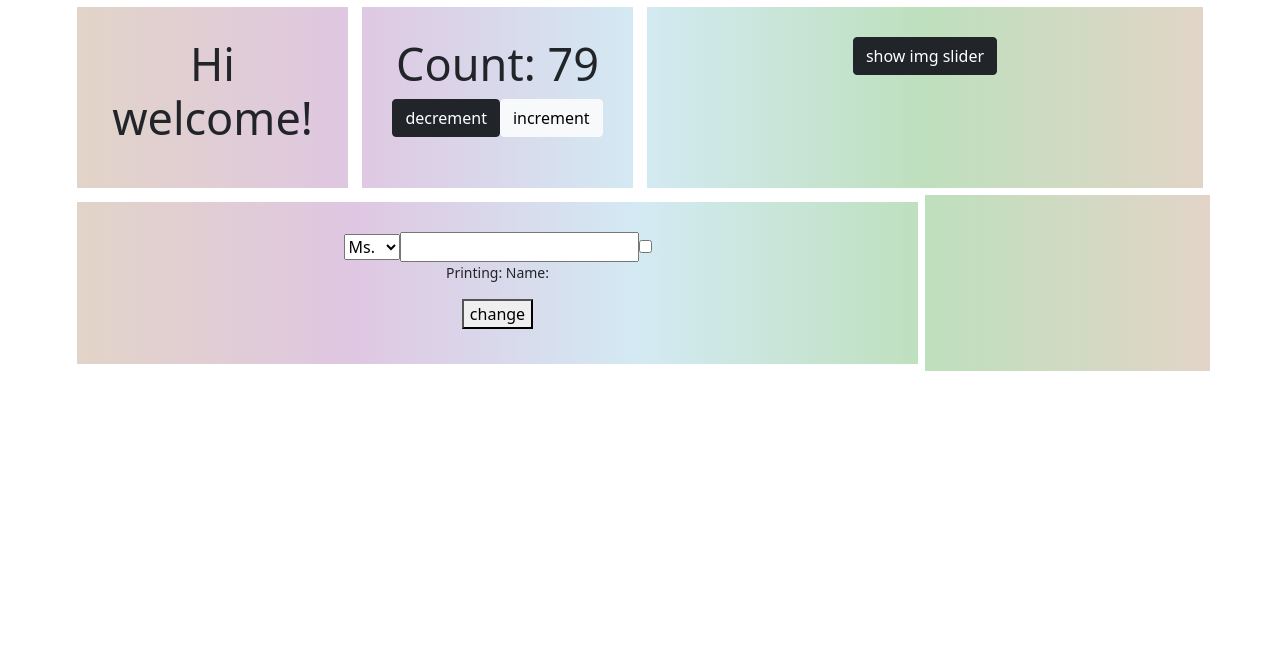
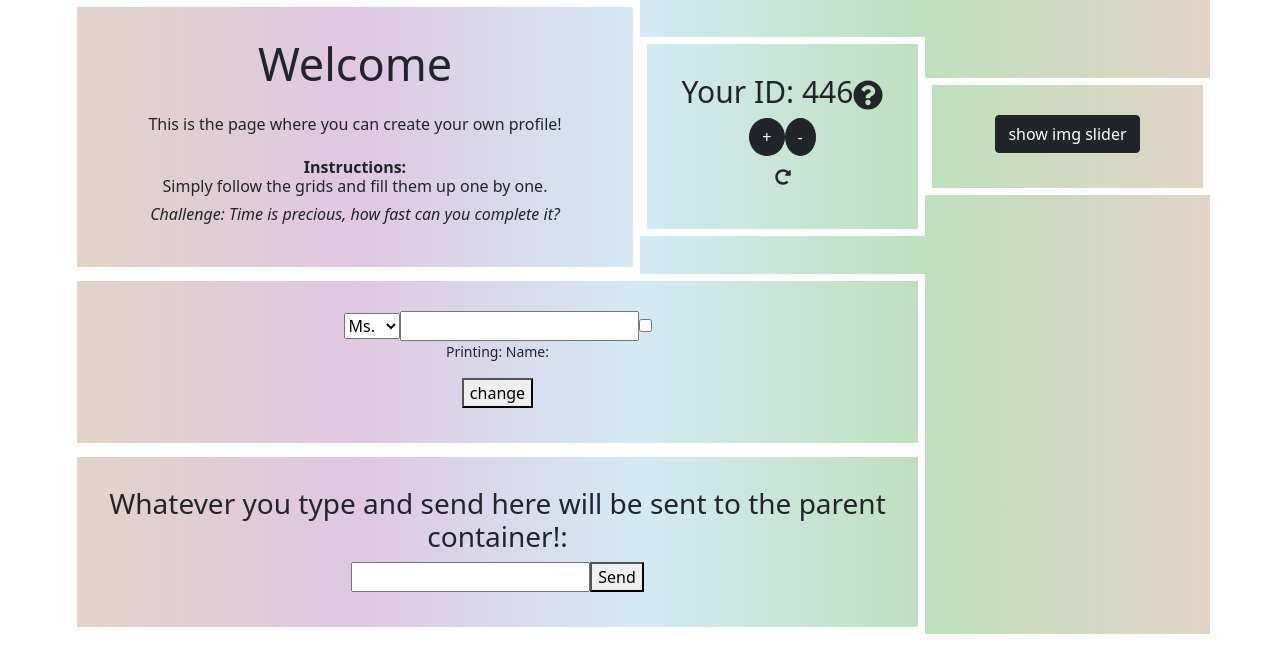
Before and after one commit to st3fz/react.js-practise, a React (Create React App) app: page / in a window 1280 px wide. Shown: the top 672 px of the page. Built offline with nearby package versions, Linux system fonts and the light colour scheme.

Commit message:
😀 Renamed some functions and moved all components into components/cards

```diff
--- a/src/App.tsx
+++ b/src/App.tsx
@@ -1,47 +1,48 @@
 import React, { useState } from 'react';
 import './App.css';
-import Color from './components/Color';
-import Counter from './components/Counter';
-import Form from './components/Form';
-import Form2 from './components/Form2';
-import ImageSlider from './components/ImageSlider';
+import Welcome from './components/cards/Welcome';
+import Id from './components/cards/Id';
+import Form from './components/cards/Form';
+import Callback from './components/cards/Callback';
+import ImageSlider from './components/cards/ImageSlider';
 
-function App() {
+const App :  React.FC = () => {
 
-  const randomNumber : number = Math.floor(
-    Math.random() * 100
-  )
-
-  const [name , setName] = useState<string>("");
-
-  const handleCallback = () => {
-    setName("");
-  }
+  const [ fullName , setFullName ] = useState<string>("");
+  const [ randomId , setRandomId ] = useState<number>(NaN);
 
   return (
-    <div className="container text-center my-auto">
-      <div className="row">
-        <div className="col-3">
-          <Color/>
+    <div className="container text-center">
+
+      {/* Components */}
+      <div className="row align-items-center">
+        <div className="col-6">
+          <Welcome/>
         </div>
         <div className="col-3">
-          <Counter initialCount={randomNumber}/>
+          <Id setRandomId={setRandomId}/>
         </div>
-        <div className="col-6">
+        <div className="col-3">
           <ImageSlider/>
         </div>
         <div className="col-9">
-          <Form
-          // handleCallback={handleCallback}
-          // name={name}
-          />
+          <Form/>
         </div>
-        {/* <div className="col-9"> */}
-          {/* <Form2/> */}
-        {/* </div> */}
+        <div className="col-9">
+          <Callback setFullName={setFullName}/>
+        </div>
       </div>
+
+      {/* // Filled in details */}
+      {/* <div>
+        Name: {fullName}
+        Random Id: {randomId}
+      </div> */}
+
     </div>
   );
+
+
 }
 
 export default App;
--- /dev/null
+++ b/src/UserData.tsx
@@ -0,0 +1,5 @@
+import React from 'react';
+
+export const UserData = {
+    info: String
+}
--- a/src/components/Color.tsx
+++ /dev/null
@@ -1,9 +0,0 @@
-const Color: React.FC = () => {
-    return(
-        <>
-        <h1>Hi welcome!</h1>
-        </>
-    )
-}
-
-export default Color;
--- a/src/components/Counter.tsx
+++ /dev/null
@@ -1,52 +0,0 @@
-import React from "react";
-import ReactTooltip from "react-tooltip";
-
-// import { FontAwesomeIcon } from 'react-icons/fa';
-
-interface Props {
-    initialCount: number;
-}
-
-interface State {
-    count: number;
-}
-
-export default class Counter extends React.Component<Props, State> {
-    constructor(props : Props){
-        super(props);
-
-        this.state= {
-            count: props.initialCount
-        }
-    }
-
-    handleIncrement = () => {
-        this.setState(
-            { count: this.state.count + 1}
-        )
-    }
-
-    handleDecrement = () => {
-        this.setState(
-            { count: this.state.count - 1}
-        )
-    }
-
-    render() {
-        return(
-            <div>
-                <ReactTooltip id="counter-info">
-                    <span>A random number is generated to start you off each time the page is refreshed</span>
-                </ReactTooltip>
-
-                <h1>Count: {this.state.count}
-                    <span data-tip data-for="counter-info">
-                        {/* <FontAwesomeIcon icon={faQuestionCircle}/> */}
-                    </span>
-                </h1>
-                <button className="btn btn-dark" onClick={this.handleDecrement}>decrement</button>
-                <button className="btn btn-light" onClick={this.handleIncrement}>increment</button>
-            </div>
-        )
-    }
-}
--- a/src/components/Form.tsx
+++ /dev/null
@@ -1,41 +0,0 @@
-import React, { useState } from "react";
-
-
-const Form: React.FC = (
-    // {name, formCallback}
-    ) => {
-
-    const[ name , setName] = useState<string>("");
-    const[ checkbox , setCheckbox] = useState<boolean>(false);
-    const[ title , setTitle ] = useState<string>("");
-
-    const handleSubmit = (event:any) => {
-        event.preventDefault();
-        console.log(`Name: ${name}, Title: ${title}, Checked?: ${checkbox}`);
-    }
-
-    // const formCallback = event => {
-    //     props.formCallback(event.target.name.value);
-    // }
-
-    return(
-        <>
-        <form onSubmit={handleSubmit}>
-            <select value={title} onChange={(event)=>{setTitle(event.target.value)}}>
-                <option>Ms.</option>
-                <option>Mrs.</option>
-                <option>Mr.</option>
-            </select><input onChange={event=>setName(event.target.value)}/>
-            <input type="checkbox"
-            checked={checkbox}
-            onClick={()=>{setCheckbox(!checkbox)}}/>
-            <p>Printing: Name: {title} {name}</p>
-            <button type="submit"
-            // onSubmit={formCallback}
-            >change</button>
-        </form>
-        </>
-    )
-}
-
-export default Form;
--- /dev/null
+++ b/src/components/cards/Callback.tsx
@@ -0,0 +1,20 @@
+import { Component, useEffect, useState } from "react";
+
+interface Props {
+    setFullName: React.Dispatch<React.SetStateAction<string>>;
+}
+
+const Callback : React.FC<Props> = (props : Props) => {
+    return (
+        <>
+        <form>
+            <h3>Whatever you type and send here will be sent to the parent container!: </h3>
+            <input onChange={e=>props.setFullName(e.target.value)}></input>
+            <button type="submit">Send</button>
+
+        </form>
+        </>
+    )
+}
+
+export default Callback;
--- /dev/null
+++ b/src/components/cards/Form.tsx
@@ -0,0 +1,32 @@
+import React, { useState } from "react";
+
+
+const Form: React.FC = () => {
+
+    const[name , setName] = useState<string>("");
+    const[checkbox , setCheckbox] = useState<boolean>(false);
+    const[title , setTitle ] = useState<string>("");
+
+    const handleSubmit = (event:any) => {
+        event.preventDefault();
+    }
+
+    return(
+        <>
+        <form onSubmit={handleSubmit}>
+            <select value={title} onChange={e=>{setTitle(e.target.value)}}>
+                <option>Ms.</option>
+                <option>Mrs.</option>
+                <option>Mr.</option>
+            </select><input onChange={e=>setName(e.target.value)}/>
+            <input type="checkbox"
+            checked={checkbox}
+            onClick={()=>{setCheckbox(!checkbox)}}/>
+            <p>Printing: Name: {title} {name}</p>
+            <button type="submit">change</button>
+        </form>
+        </>
+    )
+}
+
+export default Form;
--- /dev/null
+++ b/src/components/cards/Id.tsx
@@ -0,0 +1,51 @@
+import React, { useEffect, useState } from "react";
+import ReactTooltip from "react-tooltip";
+
+import { FaQuestionCircle } from 'react-icons/fa';
+import { FaRedoAlt } from 'react-icons/fa';
+
+interface Props {
+    setRandomId: React.Dispatch<React.SetStateAction<number>>;
+}
+
+const Id : React.FC<Props> = ( props : Props ) => {
+
+    var randomNumber: number = Math.floor( Math.random()*1000 ) + 1;
+    var [ id, setId ] = useState<number>(randomNumber);
+
+    useEffect(()=>{
+        props.setRandomId(id);
+    }, [id]);
+
+    const generateNewId = () => {
+        setId(randomNumber);
+    }
+
+    const modifyId = ( sign : string ) => {
+        if ( sign === "+" ) {
+            setId( id + 1 );
+        } else setId( id - 1 );
+    }
+
+    return(
+        <div>
+            <ReactTooltip id="counter-info">
+                <p>A random ID is generated each time you click refresh</p>
+                <p className="text-bold">What is ID?</p>
+                <p className="text-bold">Your ID is used to generate your username</p>
+            </ReactTooltip>
+            <h2>Your ID: {id}
+                <span data-tip data-for="counter-info">
+                    <FaQuestionCircle/>
+                </span>
+            </h2>
+            <button className="btn rounded-circle btn-dark mr-3" onClick={()=>modifyId("+")}>+</button>
+            <button className="btn rounded-circle btn-dark" onClick={()=>modifyId("-")}>-</button>
+            <br/>
+            <button className="btn" onClick={()=>generateNewId()}><FaRedoAlt/></button>
+        </div>
+    )
+
+}
+
+export default Id;
--- /dev/null
+++ b/src/components/cards/Welcome.tsx
@@ -0,0 +1,18 @@
+import React from 'react';
+
+const Welcome: React.FC = () => {
+    return(
+        <>
+        <h1>Welcome</h1>
+        <h6 className="mt-4">This is the page where you can create your own profile!</h6>
+        <h6 style={{fontWeight: 100}} className="mt-4"><span className="font-weight-bold">Instructions: </span>
+            <br/>
+            Simply follow the grids and fill them up one by one.
+
+        </h6>
+        <h6 style={{fontStyle: "italic" , fontWeight: 100}}>Challenge: Time is precious, how fast can you complete it?</h6>
+        </>
+    )
+}
+
+export default Welcome;
```
Also changed, not shown: src/components/Form2.tsx (deleted, +0 -56 lines), src/components/cards/ImageSlider.tsx (renamed from src/components/ImageSlider.tsx).
